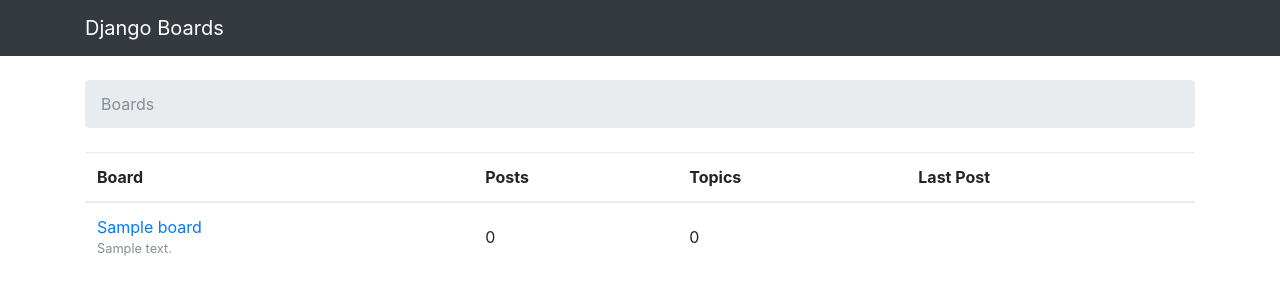
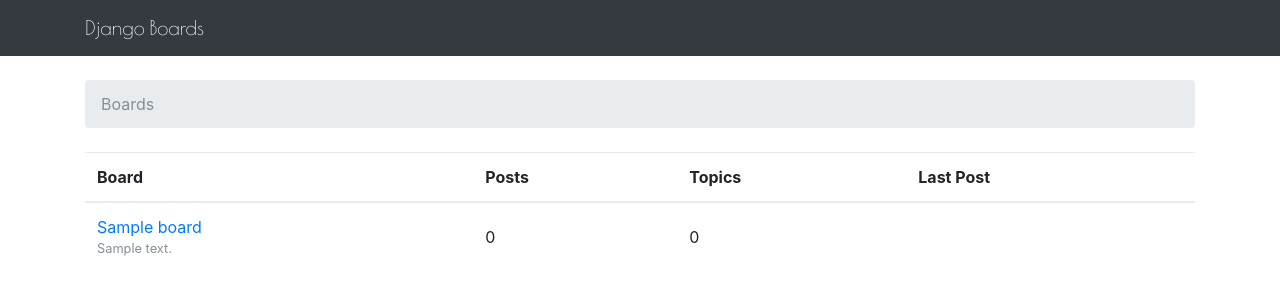
Before and after one commit to Kimbbakar/Django-Basic-Project, a Django app: page / in a window 1280 px wide. Shown: the top 300 px of the page. Run offline with Django 3.2, Linux system fonts and the light colour scheme; tables that the repository leaves empty hold one stand-in row (values such as "Sample post"); some libraries are stand-ins or nearby versions.

Commit message:
update the font of base template

```diff
--- /dev/null
+++ b/myproject/myproject/static/css/app.css
@@ -0,0 +1,4 @@
+.navbar-brand {
+
+	font-family: 'Poiret One', cursive;
+}
--- a/myproject/myproject/templates/base.html
+++ b/myproject/myproject/templates/base.html
@@ -3,7 +3,9 @@
   <head>
     <meta charset="utf-8">
     <title>{% block title %}Django Boards{% endblock %}</title>
+    <link href="https://fonts.googleapis.com/css?family=Poiret+One" rel="stylesheet">
     <link rel="stylesheet" href="{% static 'css/bootstrap.min.css' %}">
+    <link rel="stylesheet" href="{% static 'css/app.css' %}">
   </head>
   <body>
 
```
